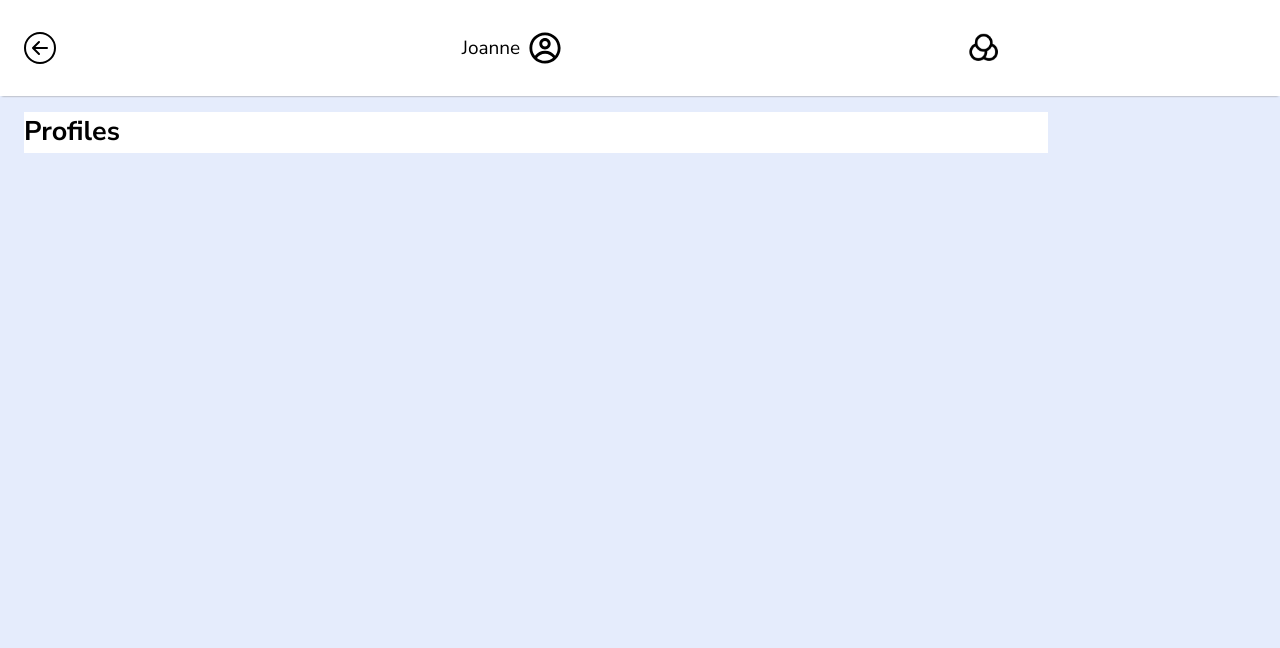
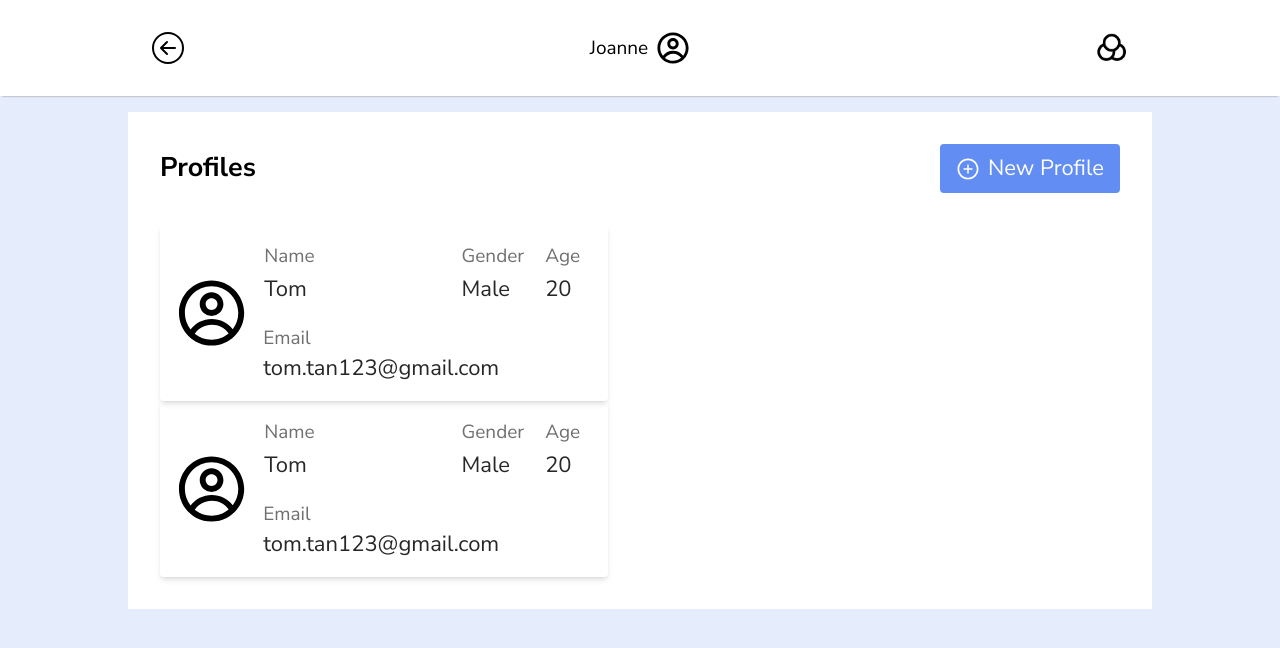
Before and after one commit to Cozinater/cms-responsive-component, a Next.js app: page / in a window 1280 px wide. Shown: the top 648 px of the page. Built offline with nearby package versions, Linux system fonts and the light colour scheme.

Commit message:
Implementing UI of profiles

```diff
--- a/app/globals.css
+++ b/app/globals.css
@@ -13,7 +13,7 @@
   /* colors */
   --clr-dark: #272727;
   --clr-light: #707070;
-  --clr-w: #ffffff;
+  --clr-white: #ffffff;
 
   --clr-pri-blue: #628df2;
   --clr-sec-blue: #628df229;
@@ -51,7 +51,11 @@ h5 {
   font-size: 1rem; /* 16px */
 }
 
-/* Defining font colors */
+/* ------------------- */
+/* Utility classes     */
+/* ------------------- */
+
+/* colors */
 .text-pri {
   color: var(--clr-dark);
 }
@@ -60,6 +64,13 @@ h5 {
 }
 .text-white {
   color: var(--clr-white);
+}
+
+.bg-pri {
+  background-color: var(--clr-pri-blue);
+}
+.bg-sec {
+  background-color: var(--clr-sec-blue);
 }
 
 /* Defining common classes */
@@ -71,6 +82,10 @@ h5 {
   margin-left: auto;
 }
 
+.m-t-auto {
+  margin-top: auto;
+}
+
 body {
   color: black;
   background: var(--bodyBackground);
--- a/app/layout.tsx
+++ b/app/layout.tsx
@@ -1,10 +1,10 @@
 import './globals.css';
 import type { Metadata } from 'next';
 import { Nunito_Sans } from 'next/font/google';
-import NavBar from '@/components/NavBar';
-import ChildrenWrapper from '@/components/ChildWrapper';
+import NavBar from '@/components/layouts/NavBar';
+import ChildrenWrapper from '@/components/layouts/ChildWrapper';
 
-const inter = Nunito_Sans({ subsets: ['latin'] });
+const nunitoSans = Nunito_Sans({ subsets: ['latin'] });
 
 export const metadata: Metadata = {
   title: 'Create Next App',
@@ -14,7 +14,7 @@ export const metadata: Metadata = {
 export default function RootLayout({ children }: { children: React.ReactNode }) {
   return (
     <html lang='en'>
-      <body className={`${inter.className}`}>
+      <body className={`${nunitoSans.className} flex flex-col h-screen m-auto`}>
         <NavBar />
         <ChildrenWrapper>{children}</ChildrenWrapper>
       </body>
--- a/app/page.tsx
+++ b/app/page.tsx
@@ -1,9 +1,22 @@
-import Image from 'next/image';
+'use client';
+
+import Card from '@/components/display/card';
+import { Button } from 'primereact/button';
+import { AiOutlinePlusCircle } from 'react-icons/ai';
 
 export default function Home() {
   return (
-    <>
-      <h1 className='font-bold'>Profiles</h1>
-    </>
+    <div className='p-8'>
+      <div className='flex flex-grow items-center'>
+        <h1 className='font-bold'>Profiles</h1>
+        <Button className='flex text-white bg-pri items-center gap-2 m-l-auto rounded px-4 py-2' rounded>
+          <AiOutlinePlusCircle size={24} />
+          <h3>New Profile</h3>
+        </Button>
+      </div>
+      <div className='m-4 grid gap-4'></div>
+      <Card name={'Tom'} gender={'Male'} age={'20'} email={'tom.tan123@gmail.com'} />
+      <Card name={'Tom'} gender={'Male'} age={'20'} email={'tom.tan123@gmail.com'} />
+    </div>
   );
 }
--- a/components/ChildWrapper.tsx
+++ /dev/null
@@ -1,7 +0,0 @@
-export default function ChildrenWrapper({ children }: { children: React.ReactNode }) {
-  return (
-    <div className='max-w-5xl m-auto mx-6 my-4 bg-white'>
-      <div>{children}</div>
-    </div>
-  );
-}
--- /dev/null
+++ b/components/display/card.tsx
@@ -0,0 +1,46 @@
+import { CgProfile } from 'react-icons/cg';
+
+export default function Card({ name, gender, age, email }: Card) {
+  return (
+    <div className='h-44 flex shadow-md rounded p-4 gap-4 max-w-md'>
+      <CgProfile className='flex my-auto' size={90} />
+      <div className='flex flex-col w-full'>
+        <table>
+          <tr className='text-sec'>
+            <td width={'60%'}>
+              <h4>Name</h4>
+            </td>
+            <td>
+              <h4>Gender</h4>
+            </td>
+            <td>
+              <h4>Age</h4>
+            </td>
+          </tr>
+          <tr className='text-pri'>
+            <td>
+              <h3>{name}</h3>
+            </td>
+            <td>
+              <h3>{gender}</h3>
+            </td>
+            <td>
+              <h3>{age}</h3>
+            </td>
+          </tr>
+        </table>
+        <div className='m-t-auto'>
+          <h4 className='text-sec'>Email</h4>
+          <h3 className='text-pri'>{email}</h3>
+        </div>
+      </div>
+    </div>
+  );
+}
+
+interface Card {
+  name: string;
+  gender: string;
+  age: string;
+  email: string;
+}
--- /dev/null
+++ b/components/layouts/childWrapper.tsx
@@ -0,0 +1,7 @@
+export default function ChildrenWrapper({ children }: { children: React.ReactNode }) {
+  return (
+    <div className='mx-6 my-4 flex-grow'>
+      <div className='max-w-5xl m-auto bg-white flex-grow'>{children}</div>
+    </div>
+  );
+}
--- a/components/NavBar.tsx
+++ b/components/layouts/navBar.tsx
@@ -5,7 +5,7 @@ import Image from 'next/image';
 export default function NavBar() {
   return (
     <div className='h-24 flex box-shadow-btm bg-white'>
-      <div className='max-w-5xl flex flex-grow items-center px-6 py-2'>
+      <div className='max-w-5xl flex flex-grow items-center px-6 py-2 m-auto'>
         <BsArrowLeftCircle className='flex' size={32} />
         <div className='flex gap-2 items-center m-l-auto'>
           <h4>Joanne</h4>
--- a/package.json
+++ b/package.json
@@ -17,6 +17,8 @@
     "eslint-config-next": "13.4.12",
     "next": "13.4.12",
     "postcss": "8.4.27",
+    "primeicons": "^6.0.1",
+    "primereact": "^9.6.1",
     "react": "18.2.0",
     "react-dom": "18.2.0",
     "react-hook-form": "^7.45.2",
```
Also changed, not shown: components/form/button.tsx (added), 1 other file (tests, documents, lock files or other folders).
